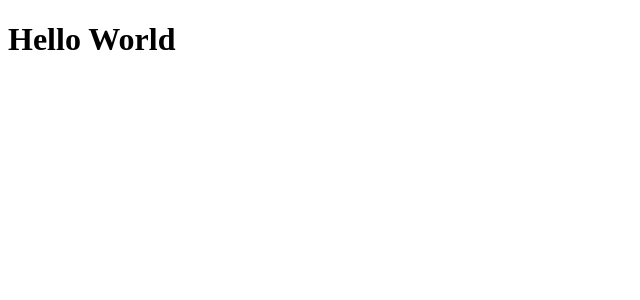
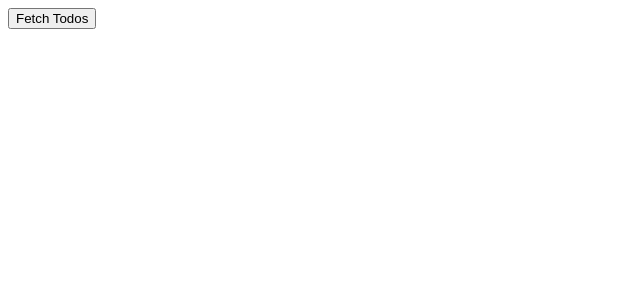
Before and after one commit to 1005hoon/react-practice-projects, a React (Create React App) app in the folder react-with-typescript/: page / in a window 1280 px wide. Shown: the top 300 px of the page, without its empty margins (0-640 px from the left). Built offline with nearby package versions, Linux system fonts and the light colour scheme.

Commit message:
add rendering a list to app

```diff
--- a/react-with-typescript/src/components/App.tsx
+++ b/react-with-typescript/src/components/App.tsx
@@ -7,11 +7,23 @@ interface AppProps {
   todos: Todo[];
   fetchTodos(): any;
 }
+
 export class _App extends Component<AppProps> {
+  onButtonClick = (): void => {
+    this.props.fetchTodos();
+  };
+
+  renderList(): JSX.Element[] {
+    return this.props.todos.map((todo) => (
+      <div key={todo.id}>{todo.title}</div>
+    ));
+  }
+
   render() {
     return (
       <div>
-        <h1>Hello World</h1>
+        <button onClick={this.onButtonClick}>Fetch Todos</button>
+        {this.renderList()}
       </div>
     );
   }
```
